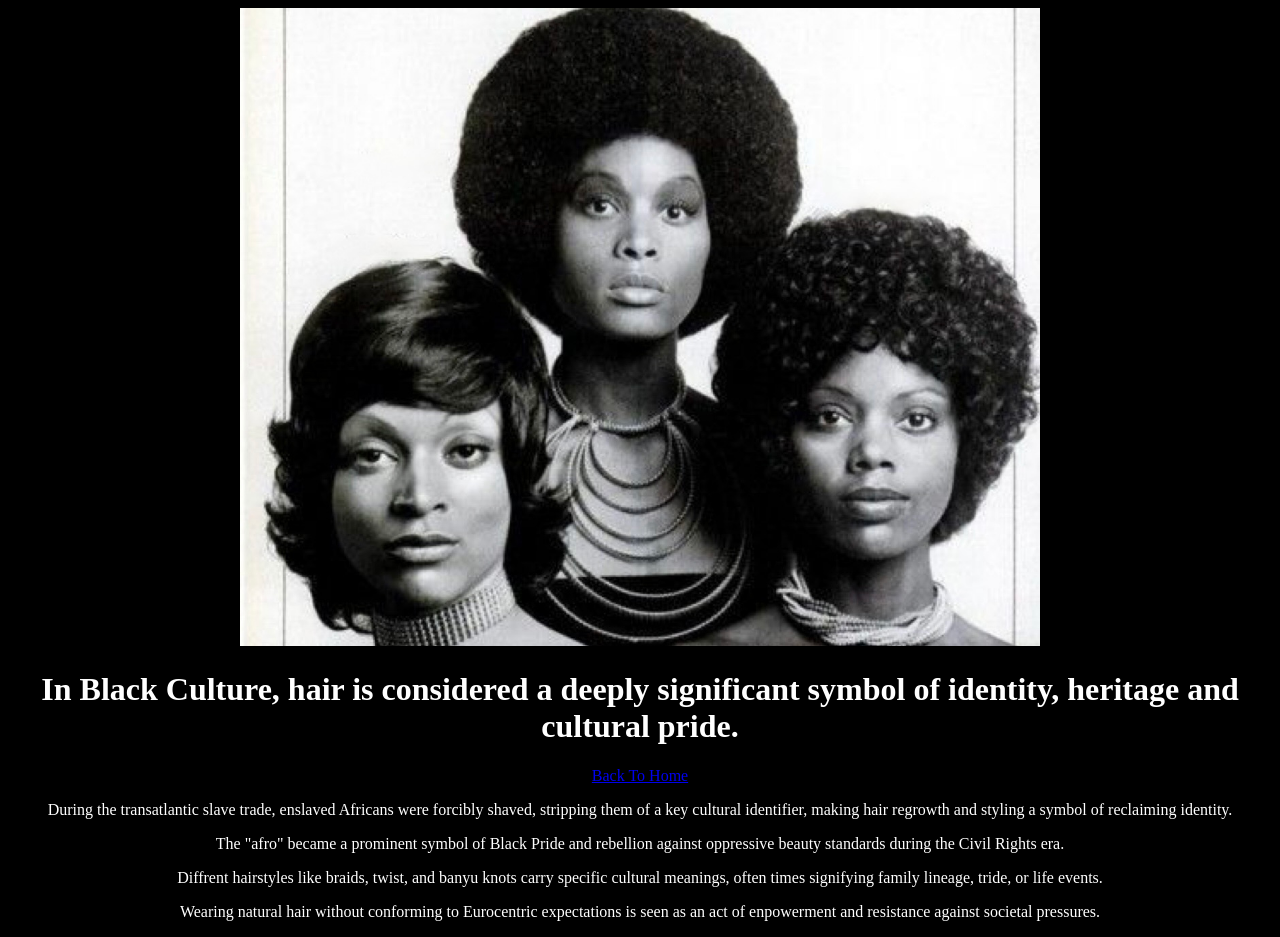
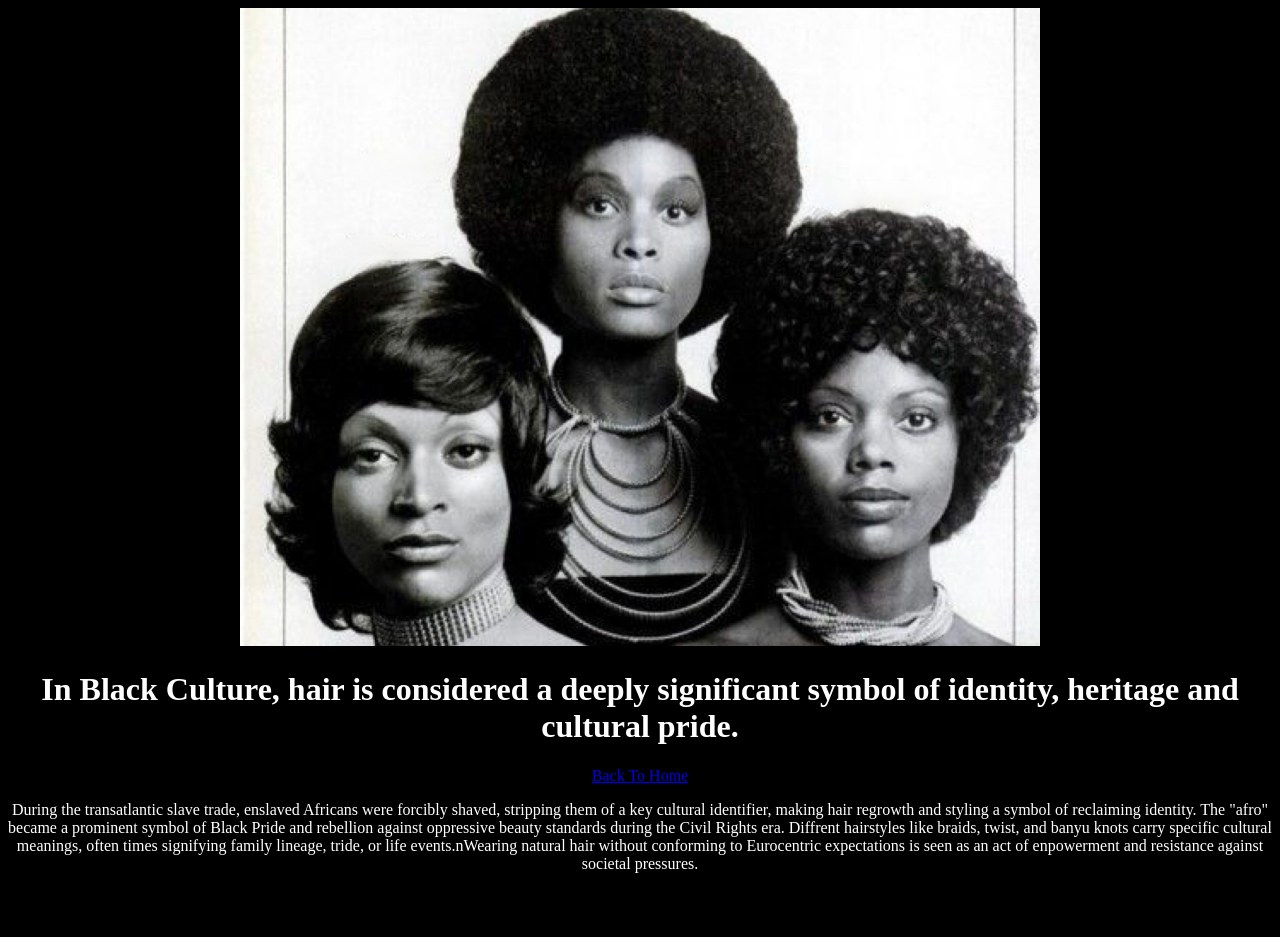
Before and after one commit to Maji1900/Image-and-text-page-2, a plain HTML site: page index.html in a window 1280 px wide. After the commit the page ends 889 px from the top, so only its background shows below. Drawn offline with Linux system fonts and the light colour scheme.

Commit message:
new text

```diff
--- a/index.html
+++ b/index.html
@@ -17,18 +17,7 @@
         </h1>
       <a href= id="https://maji1900.github.io/core-website-/"> Back To Home</a>
       <p>
-        During the transatlantic slave trade, enslaved Africans were forcibly shaved, stripping them of a key cultural identifier, making hair regrowth and styling a symbol of reclaiming identity.
-      </p>
-      <p>
-        The "afro" became a prominent symbol of Black Pride and rebellion against oppressive beauty standards during the Civil Rights era.
-      </p>
-
-      <p>
-        Diffrent hairstyles like braids, twist, and banyu knots carry specific cultural meanings, often times signifying family lineage, tride, or life events.
-      </p>
-
-      <p>
-        Wearing natural hair without conforming to Eurocentric expectations is seen as an act of enpowerment and resistance against societal pressures.
+        During the transatlantic slave trade, enslaved Africans were forcibly shaved, stripping them of a key cultural identifier, making hair regrowth and styling a symbol of reclaiming identity. The "afro" became a prominent symbol of Black Pride and rebellion against oppressive beauty standards during the Civil Rights era. Diffrent hairstyles like braids, twist, and banyu knots carry specific cultural meanings, often times signifying family lineage, tride, or life events.nWearing natural hair without conforming to Eurocentric expectations is seen as an act of enpowerment and resistance against societal pressures.
       </p>
 
 
```
